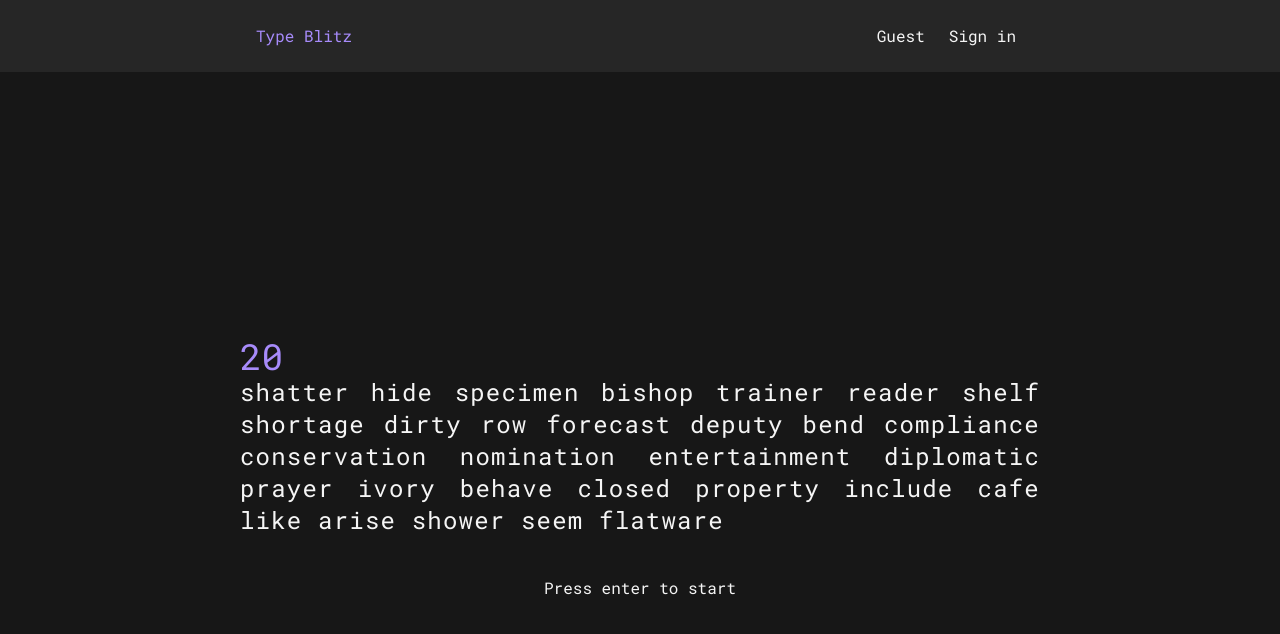
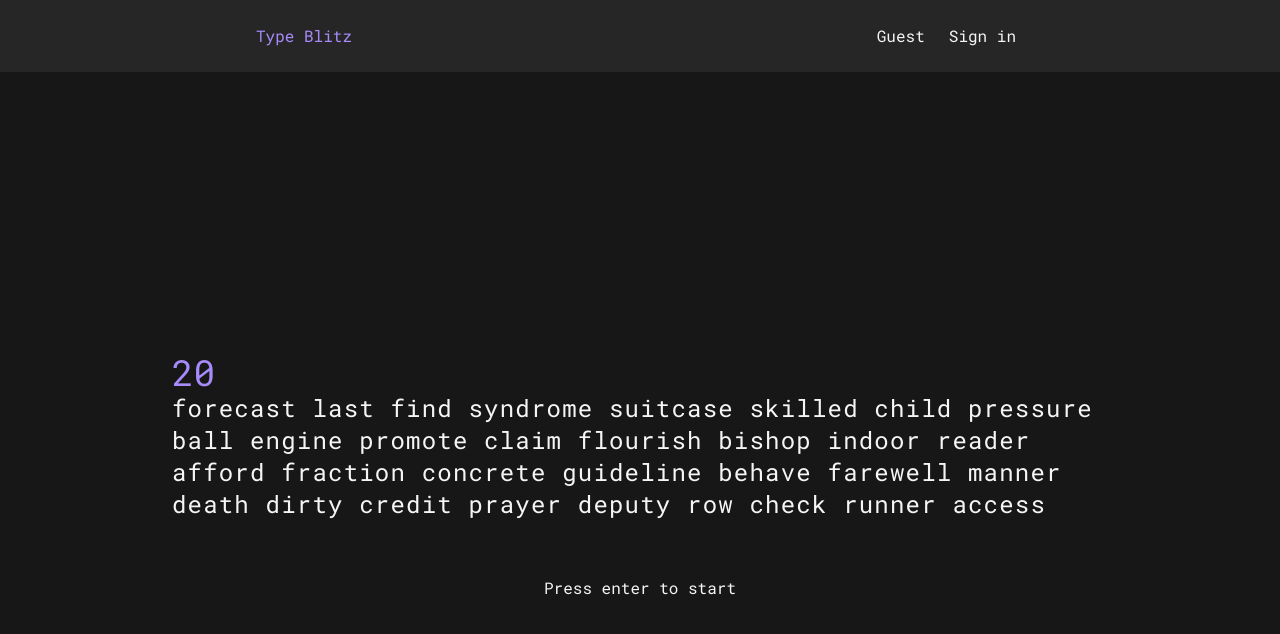
Before and after one commit to emiacerbi/typeblitz, a Next.js app: page / in a window 1280 px wide. Shown: the top 634 px of the page. Built offline with nearby package versions, Linux system fonts and the light colour scheme; no server answers.

Commit message:
focus new line

```diff
--- a/src/components/UserInput.tsx
+++ b/src/components/UserInput.tsx
@@ -2,16 +2,20 @@ import { FC, useEffect, useRef, useState } from 'react';
 import { AVERAGE_WORD_LENGTH, COUNT, TIME_IN_MINUTES } from '@/constants';
 import { useCountdown } from '@/hooks/useCountdown';
 import { getErrors } from '@/utils/getErrors';
+import { User } from '@prisma/client';
 
 type Props = {
   arrayOfWords: string[];
+  user: User | null;
 };
 
-const UserInput: FC<Props> = ({ arrayOfWords }) => {
+const UserInput: FC<Props> = ({ arrayOfWords, user }) => {
   const [userInput, setUserInput] = useState('');
   const { count, startCounting, isCounting } = useCountdown(COUNT);
   const isCountingRef = useRef(isCounting);
   isCountingRef.current = isCounting;
+
+  const currentLetterRef = useRef<HTMLSpanElement | null>(null);
 
   useEffect(() => {
     window.addEventListener('keydown', handleKeyDown);
@@ -56,34 +60,33 @@ const UserInput: FC<Props> = ({ arrayOfWords }) => {
     TIME_IN_MINUTES
   ).toFixed();
 
-  const accuracy = (correctKeys / letterCount) * 100;
+  const accuracy = ((correctKeys / letterCount) * 100).toFixed();
 
   return (
-    <div className="load flex w-full max-w-[50rem] flex-col">
+    <div className="load flex w-full max-w-screen-xl flex-col">
       <div className="flex items-end gap-4">
         <div className="text-center text-4xl text-primary">{count}</div>
 
-        {count === 0 ||
-          (isCounting && userInput.length > 0 && (
+        {count === 0 && (
           <>
             <p className="ml-auto">
-                WPM
+              WPM:
               <span className="text-green-400"> {netWpm}</span>
             </p>
             <p>
-                Accuracy
-                <span className="text-orange-400"> {accuracy.toFixed()}%</span>
+              Accuracy:
+              <span className="text-orange-400"> {accuracy}%</span>
             </p>
           </>
-          ))}
+        )}
       </div>
 
-      <div className={`text-justify text-2xl`}>
+      <div className={`max-h-32 max-w-prose overflow-hidden text-2xl`}>
         {arrayOfWords.map((letter, idx) => {
-          let letterStyle = 'relative tracking-wider ';
+          let letterStyle = 'tracking-wider';
 
           if (letter === userInput[idx]) {
-            letterStyle += 'text-primary';
+            letterStyle += ' text-primary';
           }
 
           if (
@@ -91,10 +94,13 @@ const UserInput: FC<Props> = ({ arrayOfWords }) => {
             idx < userInput.length &&
             letter !== ' '
           ) {
-            letterStyle += 'underline text-red-400';
+            letterStyle += ' underline text-red-400';
           }
 
-          if (idx === userInput.length && letter !== ' ') {
+          if (idx === userInput.length) {
+            currentLetterRef.current?.scrollIntoView({ behavior: 'smooth' });
+
+            if (letter !== ' ') {
               return (
                 <span
                   className={`${letterStyle} ${
@@ -102,10 +108,12 @@ const UserInput: FC<Props> = ({ arrayOfWords }) => {
                     isCountingRef.current && `animation underline-offset-2`
                   } `}
                   key={idx}
+                  ref={currentLetterRef}
                 >
                   {letter}
                 </span>
               );
+            }
           }
 
           return (
--- a/src/constants.ts
+++ b/src/constants.ts
@@ -7,13 +7,10 @@ export const WORDS = [
   'request',
   'racism',
   'ivory',
-  'entertainment',
   'damn',
   'voucher',
-  'conservation',
   'flatware',
   'shatter',
-  'arrangement',
   'snuggle',
   'forecast',
   'adviser',
@@ -49,6 +46,56 @@ export const WORDS = [
   'nomination',
   'dirty',
   'arise',
+  'loop',
+  'manner',
+  'limit',
+  'day',
+  'concrete',
+  'horn',
+  'pressure',
+  'snap',
+  'check',
+  'last',
+  'outfit',
+  'find',
+  'excuse',
+  'access',
+  'runner',
+  'death',
+  'tank',
+  'crime',
+  'child',
+  'far',
+  'penny',
+  'save',
+  'crop',
+  'suitcase',
+  'basis',
+  'maid',
+  'tempt',
+  'upset',
+  'outline',
+  'forbid',
+  'practice',
+  'fraction',
+  'structure',
+  'ball',
+  'skilled',
+  'writer',
+  'hallway',
+  'credit',
+  'junior',
+  'syndrome',
+  'afford',
+  'tick',
+  'forget',
+  'tribute',
+  'bike',
+  'farewell',
+  'flourish',
+  'promote',
+  'leak',
+  'miss',
 ];
 
 export const COUNT = 20;
--- a/src/pages/index.tsx
+++ b/src/pages/index.tsx
@@ -25,7 +25,7 @@ export default function Home({
         <Header user={user} />
 
         <main className="grid flex-1 place-content-center bg-neutral-900 text-neutral-100">
-          <UserInput arrayOfWords={arrayOfWords} />
+          <UserInput user={user} arrayOfWords={arrayOfWords} />
         </main>
       </div>
     </>
@@ -34,7 +34,7 @@ export default function Home({
 
 export const getServerSideProps = async (context: NextPageContext) => {
   const rawParagraph = shuffledArray(WORDS);
-  const arrayOfWords = rawParagraph.slice(0, 30).join(' ').split('');
+  const arrayOfWords = rawParagraph.slice(0, 40).join(' ').split('');
   const session = (await getSession(context)) as Session;
 
   let user;
```
Lines whose indentation alone changed are shown as unchanged.
